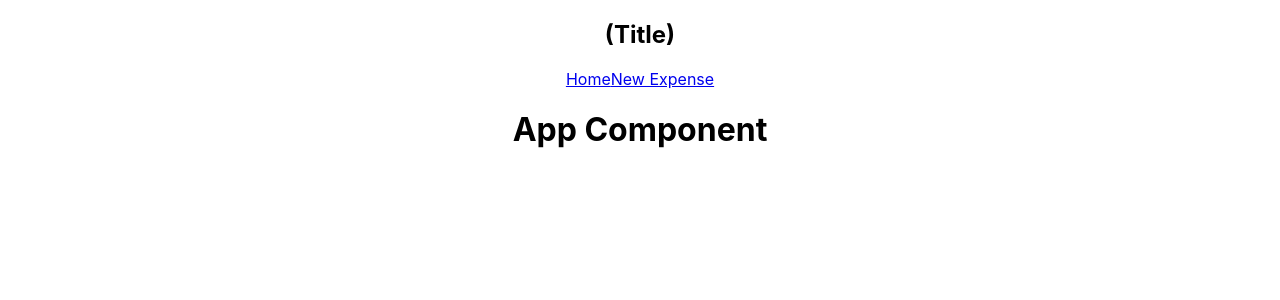
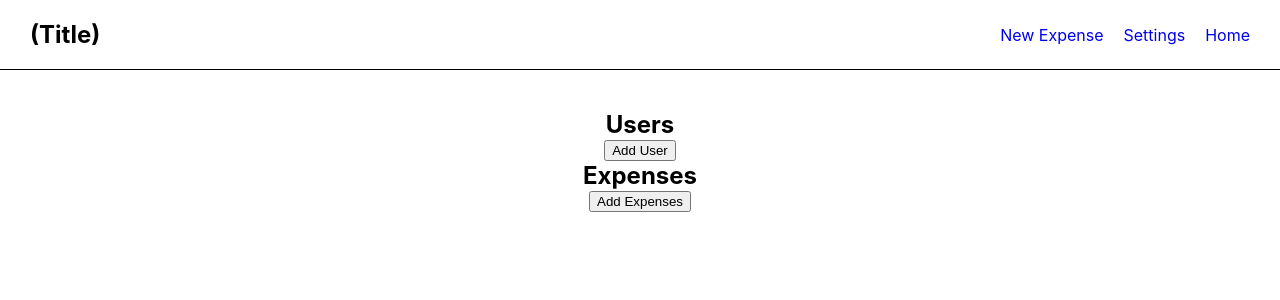
Before and after one commit to AyazCiplak/roommate-budget-system, a React (Create React App) app: page / in a window 1280 px wide. Shown: the top 300 px of the page. Built offline with nearby package versions, Linux system fonts and the light colour scheme.

Commit message:
Added Users and Expenses components, file cleanup

```diff
--- a/src/App.css
+++ /dev/null
@@ -1,38 +0,0 @@
-.App {
-  text-align: center;
-}
-
-.App-logo {
-  height: 40vmin;
-  pointer-events: none;
-}
-
-@media (prefers-reduced-motion: no-preference) {
-  .App-logo {
-    animation: App-logo-spin infinite 20s linear;
-  }
-}
-
-.App-header {
-  background-color: #282c34;
-  min-height: 100vh;
-  display: flex;
-  flex-direction: column;
-  align-items: center;
-  justify-content: center;
-  font-size: calc(10px + 2vmin);
-  color: white;
-}
-
-.App-link {
-  color: #61dafb;
-}
-
-@keyframes App-logo-spin {
-  from {
-    transform: rotate(0deg);
-  }
-  to {
-    transform: rotate(360deg);
-  }
-}
--- a/src/App.js
+++ b/src/App.js
@@ -1,13 +1,15 @@
-import './App.css';
 import Navbar from './Navbar';
+import Users from './Users';
+import Expenses from './Expenses';
 
 function App() {
   return (
     <div className="App">
       <Navbar />
-        <div className="content">
-          <h1>App Component</h1>
-        </div>
+      <div className="main">
+        <Users />
+        <Expenses />
+      </div>
     </div>
   );
 }
--- /dev/null
+++ b/src/Expenses.js
@@ -0,0 +1,10 @@
+const Expenses = () => {
+    return (
+        <div className="expenses">
+            <h2>Expenses</h2>
+            <button>Add Expenses</button>
+        </div>
+     );
+}
+
+export default Expenses;
--- a/src/Navbar.js
+++ b/src/Navbar.js
@@ -3,11 +3,12 @@ const Navbar = () => {
         <nav className="navbar">
             <h1>(Title)</h1>
             <div className="links">
-                <a href="/">Home</a>
                 {
                 //Add new link when page is set up
                 }
                 <a href="/">New Expense</a>
+                <a href='/'>Settings</a>
+                <a href="/">Home</a>
             </div>
         </nav>
      );
--- /dev/null
+++ b/src/Users.js
@@ -0,0 +1,10 @@
+const Users = () => {
+    return (
+        <div className="users">
+            <h2>Users</h2>
+            <button>Add User</button>
+        </div>
+     );
+}
+
+export default Users;
--- a/src/index.css
+++ b/src/index.css
@@ -11,3 +11,32 @@ code {
   font-family: source-code-pro, Menlo, Monaco, Consolas, 'Courier New',
     monospace;
 }
+
+* {
+  margin: 0;
+}
+
+.App {
+  text-align: center;
+}
+
+.navbar {
+  padding: 20px 30px;
+  display: flex;
+  align-items: center;
+  border-bottom: 1px solid black;
+}
+
+.navbar .links {
+  margin-left: auto;
+}
+
+.navbar a {
+  margin-left: 20px;
+  text-decoration: none;
+}
+
+.main {
+  margin: 20px auto;
+  padding: 20px;
+}
```
